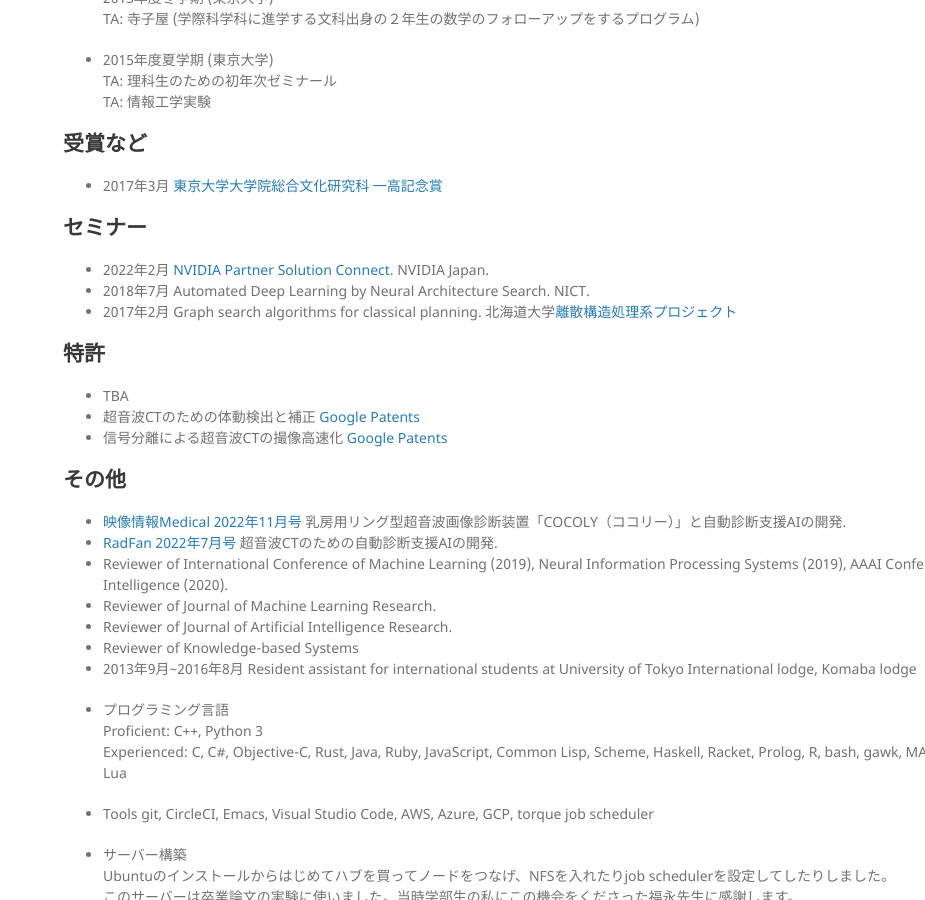
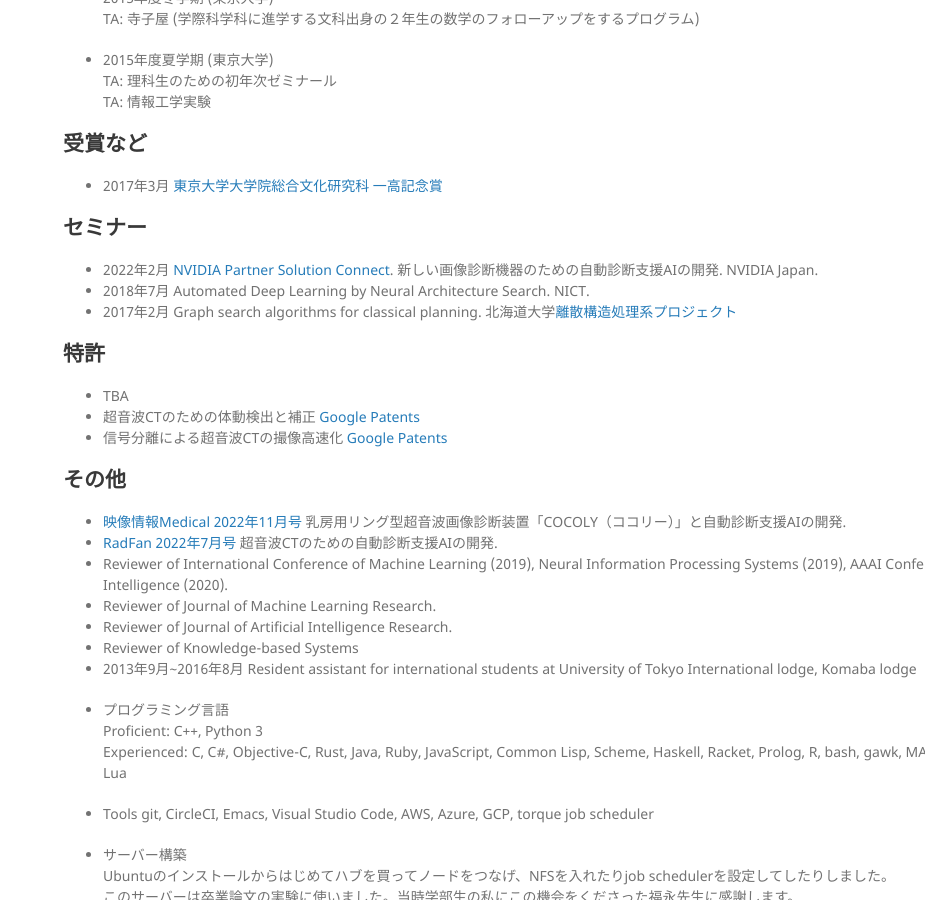
Before and after one commit to jinnaiyuu/jinnaiyuu.github.io, a Jekyll site: the page built from ja/index.md, in a window 1280 px wide and 900 px high, scrolled down 3419 px. Shown: the whole window, without its empty margins (355-1280 px from the left). Built offline with Jekyll 4.4.1, drawn with Linux system fonts in a browser that asks for light colours; our own code applies the rules of GitHub Pages for plain Markdown files.

Commit message:
set title for nvidia

```diff
--- a/ja/index.md
+++ b/ja/index.md
@@ -139,7 +139,7 @@ TA: 情報工学実験
 
 ## セミナー
 
-- 2022年2月 [NVIDIA Partner Solution Connect](https://events.nvidia.com/nvidiapartnersolutionconnect1). NVIDIA Japan.
+- 2022年2月 [NVIDIA Partner Solution Connect](https://events.nvidia.com/nvidiapartnersolutionconnect1). 新しい画像診断機器のための自動診断支援AIの開発. NVIDIA Japan.
 - 2018年7月 Automated Deep Learning by Neural Architecture Search. NICT.
 - 2017年2月 Graph search algorithms for classical planning. 北海道大学[離散構造処理系プロジェクト](https://www-erato.ist.hokudai.ac.jp/index.php)
 
```
